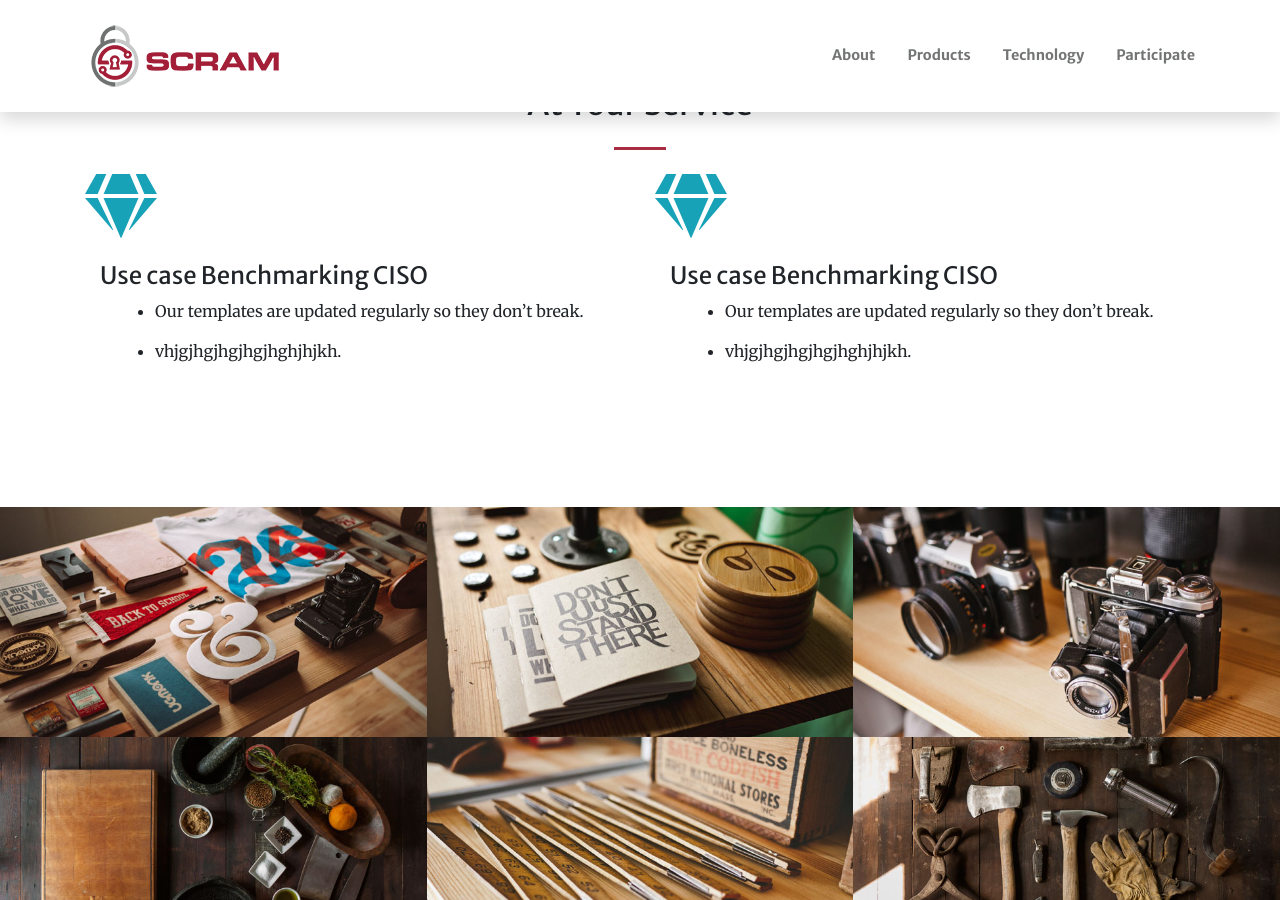
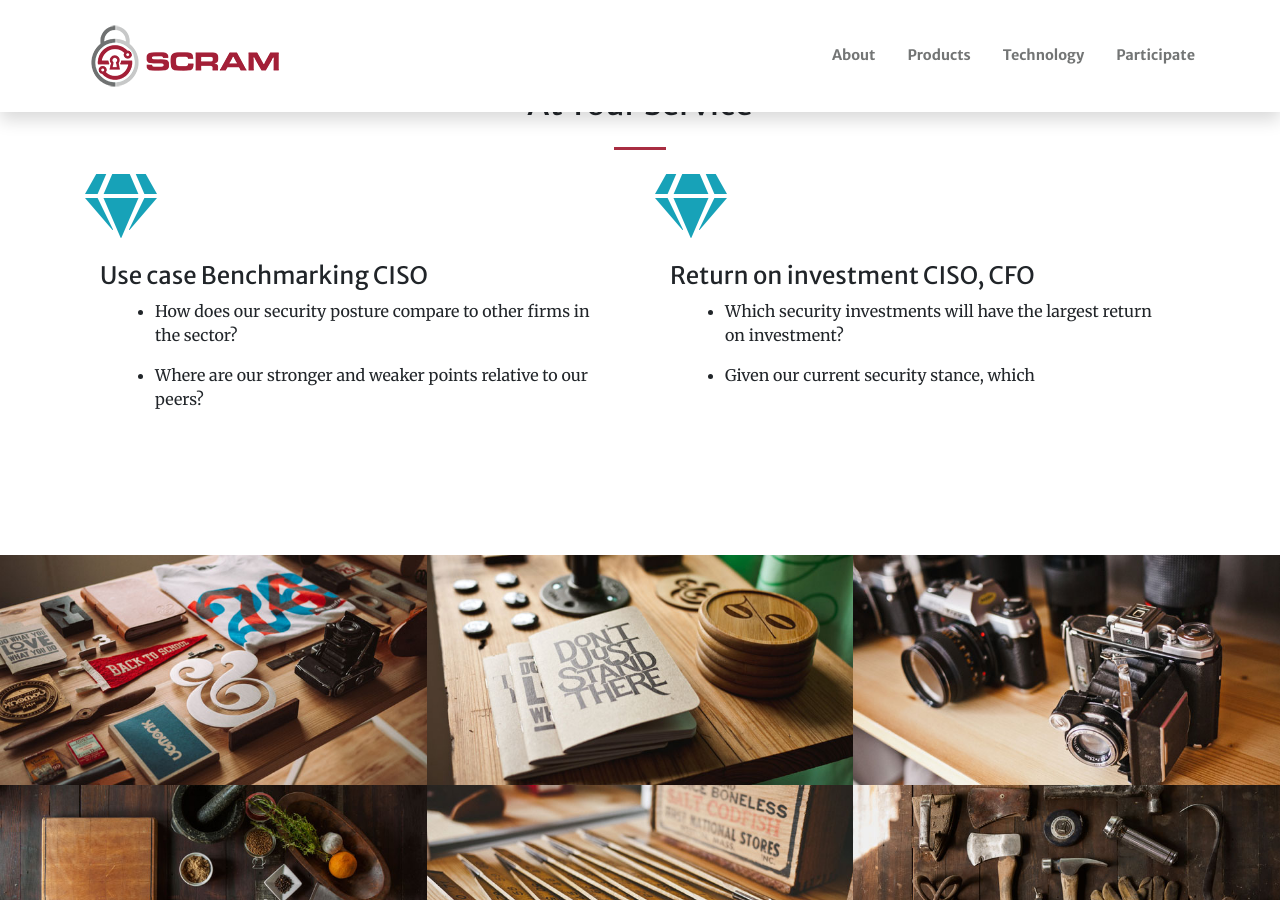
Before and after one commit to jisqyv/MIT, a Jekyll site: the page built from index.md, in a window 1280 px wide and 900 px high, scrolled down 1493 px. Built offline with Jekyll 4.4.1, drawn with Linux system fonts in a browser that asks for light colours; nearby versions of some CDN libraries.

Commit message:
Update index.md

```diff
--- a/index.md
+++ b/index.md
@@ -26,13 +26,13 @@ sections:
     title: At Your Service
     services:
       - title: Use case Benchmarking CISO
-        text1: Our templates are updated regularly so they don't break.
-        text2: vhjgjhgjhgjhgjhghjhjkh.
+        text1: How does our security posture compare to other firms in the sector?
+        text2: Where are our stronger and weaker points relative to our peers?
         icon: fa-gem text-info
         url: https://startbootstrap.com/
-      - title: Use case Benchmarking CISO
-        text1: Our templates are updated regularly so they don't break.
-        text2: vhjgjhgjhgjhgjhghjhjkh.
+      - title: Return on investment CISO, CFO
+        text1: Which security investments will have the largest return on investment?
+        text2: Given our current security stance, which
         icon: fa-gem text-info
         url: https://startbootstrap.com/
 
```
